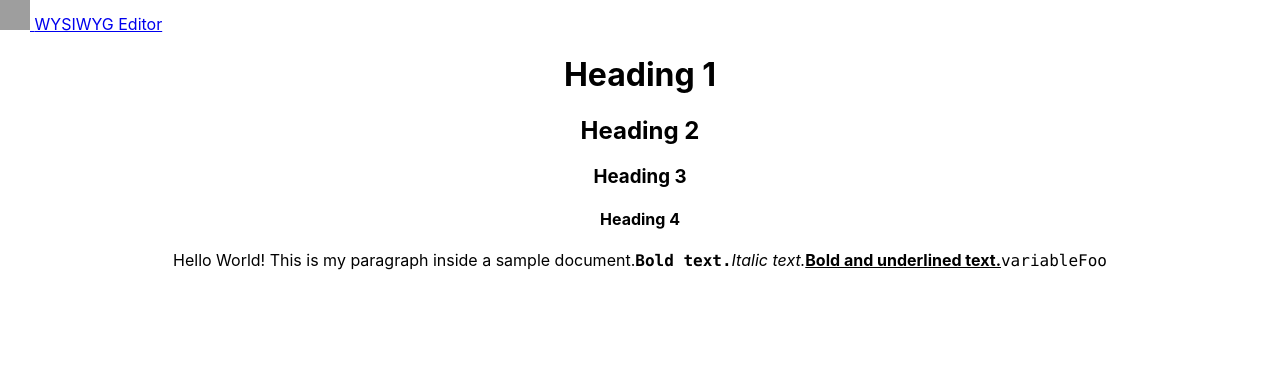
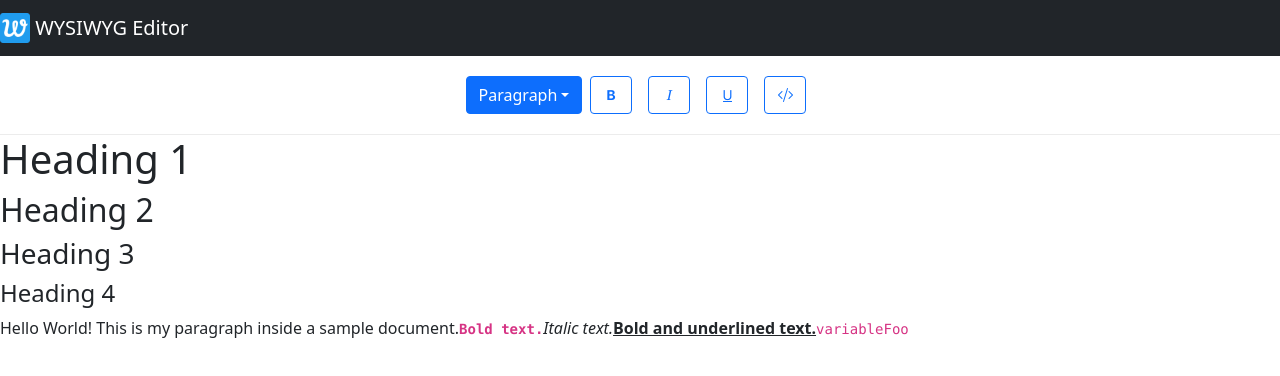
Before and after one commit to nspforever/wysiwyg-editor, a React (Create React App) app: page / in a window 1280 px wide. Shown: the top 376 px of the page. Built offline with nearby package versions, Linux system fonts and the light colour scheme; grey boxes are pictures that could not be loaded.

Commit message:
toolbar with buttons

```diff
--- a/package.json
+++ b/package.json
@@ -6,15 +6,19 @@
     "@testing-library/jest-dom": "^5.16.4",
     "@testing-library/react": "^13.2.0",
     "@testing-library/user-event": "^13.5.0",
+    "add": "^2.0.6",
     "bootstrap": "^5.1.3",
+    "bootstrap-icons": "^1.8.3",
     "react": "^18.1.0",
     "react-bootstrap": "^2.4.0",
+    "react-bootstrap-icons": "^1.8.2",
     "react-dom": "^18.1.0",
     "react-is": "^18.1.0",
     "react-scripts": "5.0.1",
     "slate": "^0.80.0",
     "slate-react": "^0.80.0",
-    "web-vitals": "^2.1.4"
+    "web-vitals": "^2.1.4",
+    "yarn": "^1.22.18"
   },
   "scripts": {
     "start": "react-scripts start",
--- a/src/App.css
+++ b/src/App.css
@@ -1,7 +1,3 @@
-.App {
-  text-align: center;
-}
-
 .App-logo {
   height: 40vmin;
   pointer-events: none;
--- a/src/App.js
+++ b/src/App.js
@@ -3,6 +3,7 @@ import { useState } from 'react';
 import { Navbar } from 'react-bootstrap';
 import './App.css';
 import Editor from './components/Editor';
+import Toolbar from './components/Toolbar';
 import ExampleDocument from './utils/ExampleDocument';
 
 function App() {
@@ -21,6 +22,7 @@ function App() {
           WYSIWYG Editor
         </Navbar.Brand>
       </Navbar>
+      <Toolbar></Toolbar>
       <div className="App">
         <Editor document={document} onChange={updateDocument} />
       </div>
--- /dev/null
+++ b/src/components/Editor.css
@@ -0,0 +1,12 @@
+.editor-container {
+  background: #fff;
+  box-shadow: rgb(0 0 0 / 10%) 1px 1px 0px inset,
+    rgb(0 0 0 / 7%) 0px -1px 0px inset;
+  border-width: 1 1 1 6;
+}
+
+.editor {
+  min-height: 90vh;
+  position: relative;
+  padding: 20px;
+}
--- a/src/components/Editor.js
+++ b/src/components/Editor.js
@@ -1,3 +1,5 @@
+import "./Editor.css";
+
 import { Editable, Slate, withReact } from "slate-react";
 
 import { createEditor } from "slate";
--- /dev/null
+++ b/src/components/Toolbar.css
@@ -0,0 +1,17 @@
+ .toolbar {
+  border-bottom: 1px solid #ececec;
+  padding: 20px 0;
+  text-align: center;
+}
+
+.toolbar-btn {
+  margin: 0 8px;
+}
+
+.image-upload-input {
+  display: none;
+}
+
+.block-style-dropdown {
+  display: inline-block;
+}
--- /dev/null
+++ b/src/components/Toolbar.js
@@ -0,0 +1,88 @@
+import "./Toolbar.css";
+
+import Button from "react-bootstrap/Button";
+import Dropdown from "react-bootstrap/Dropdown";
+import DropdownButton from "react-bootstrap/DropdownButton";
+
+const PARAGRAPH_STYLES = ["h1", "h2", "h3", "h4", "paragraph", "multiple"];
+const CHARACTER_STYLES = ["bold", "italic", "underline", "code"];
+
+export default function Toolbar({ selection, previousSelection }) {
+  return (
+    <div className="toolbar">
+      {/* Dropdown for paragraph styles */}
+      <DropdownButton
+        className={"block-style-dropdown"}
+        disabled={false}
+        id="block-style"
+        title={getLabelForBlockStyle("paragraph")}
+      >
+        {PARAGRAPH_STYLES.map((blockType) => (
+          <Dropdown.Item eventKey={blockType} key={blockType}>
+            {getLabelForBlockStyle(blockType)}
+          </Dropdown.Item>
+        ))}
+      </DropdownButton>
+      {/* Buttons for character styles */}
+      {CHARACTER_STYLES.map((style) => (
+        <ToolBarButton
+          key={style}
+          icon={<i className={`bi ${getIconForButton(style)}`} />}
+          isActive={false}
+        />
+      ))}
+    </div>
+  );
+}
+
+function ToolBarButton(props) {
+  const { icon, isActive, ...otherProps } = props;
+  return (
+    <Button
+      variant="outline-primary"
+      className="toolbar-btn"
+      active={isActive}
+      {...otherProps}
+    >
+      {icon}
+    </Button>
+  );
+}
+
+function getIconForButton(style) {
+  switch (style) {
+    case "bold":
+      return "bi-type-bold";
+    case "italic":
+      return "bi-type-italic";
+    case "code":
+      return "bi-code-slash";
+    case "underline":
+      return "bi-type-underline";
+    case "image":
+      return "bi-file-image";
+    case "link":
+      return "bi-link-45deg";
+    default:
+      throw new Error(`Unhandled style in getIconForButton: ${style}`);
+  }
+}
+
+function getLabelForBlockStyle(style) {
+  switch (style) {
+    case "h1":
+      return "Heading 1";
+    case "h2":
+      return "Heading 2";
+    case "h3":
+      return "Heading 3";
+    case "h4":
+      return "Heading 4";
+    case "paragraph":
+      return "Paragraph";
+    case "multiple":
+      return "Multiple";
+    default:
+      throw new Error(`Unhandled style in getLabelForBlockStyle: ${style}`);
+  }
+}
--- a/src/index.js
+++ b/src/index.js
@@ -1,6 +1,9 @@
+import './index.css';
+import "bootstrap/dist/css/bootstrap.min.css";
+import "bootstrap-icons/font/bootstrap-icons.css"
+
 import React from 'react';
 import ReactDOM from 'react-dom/client';
-import './index.css';
 import App from './App';
 import reportWebVitals from './reportWebVitals';
 
```
Also changed, not shown: public/app-icon.png (added), src/index.css (line endings or trailing spaces), 1 other file (tests, documents, lock files or other folders).
